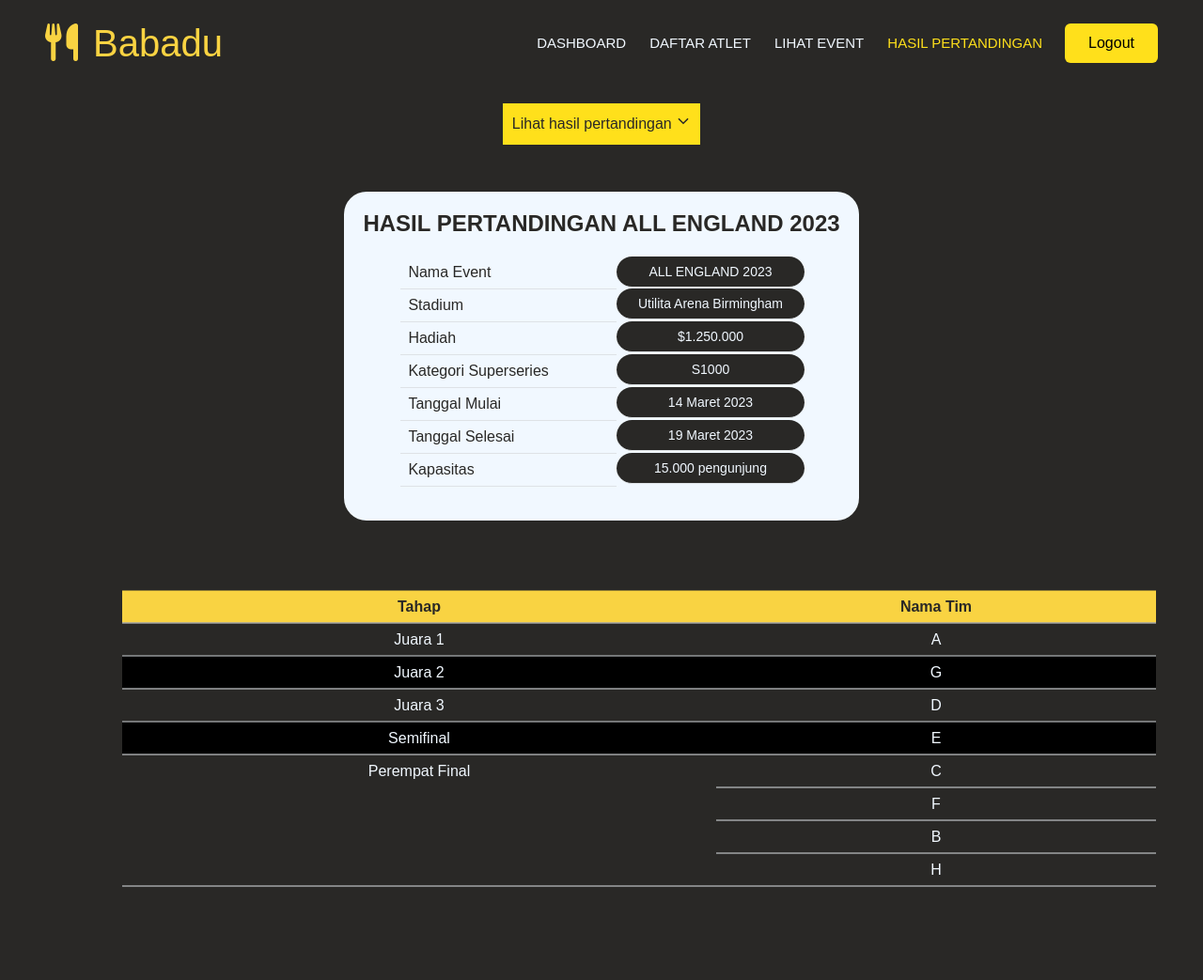
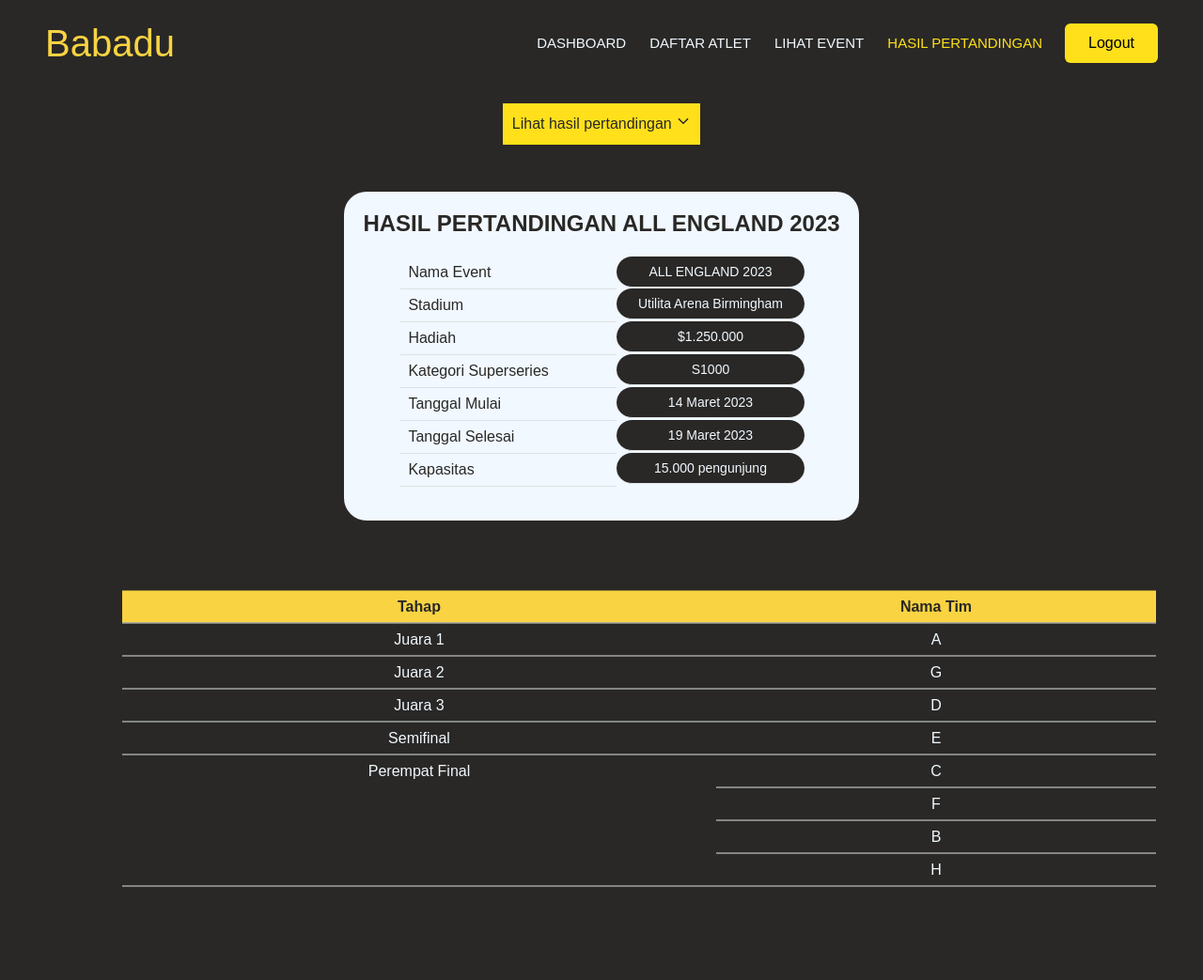
Before and after one commit to maritzarahayui/TK-BASDAT, a Django app: page /umpire/hasil-pertandingan/ in a window 1280 px wide. Shown: the top 1043 px of the page at 94% size. Run offline with Django 4.2, Linux system fonts and the light colour scheme.

Commit message:
delete icon rumah makan wkwkwkwkkw

```diff
--- a/umpire/templates/final_page.html
+++ b/umpire/templates/final_page.html
@@ -18,7 +18,7 @@
 <!-- Navbar -->
 <nav class="navbar navbar-expand-lg navbar-dark bg-dark px-4 px-lg-5 py-3 py-lg-0">
     <a href="" class="navbar-brand p-0">
-        <h1 class="text-title m-0"><i class="fa fa-utensils me-3"></i>Babadu</h1>
+        <h1 class="text-title m-0">Babadu</h1>
     </a>
     <button class="navbar-toggler" type="button" data-bs-toggle="collapse" data-bs-target="#navbarCollapse">
         <span class="fa fa-bars"></span>
--- a/umpire/templates/hasil_pertandingan.html
+++ b/umpire/templates/hasil_pertandingan.html
@@ -17,7 +17,7 @@
 <!-- Navbar -->
 <nav class="navbar navbar-expand-lg navbar-dark bg-dark px-4 px-lg-5 py-3 py-lg-0">
     <a href="" class="navbar-brand p-0">
-        <h1 class="text-title m-0"><i class="fa fa-utensils me-3"></i>Babadu</h1>
+        <h1 class="text-title m-0">Babadu</h1>
     </a>
     <button class="navbar-toggler" type="button" data-bs-toggle="collapse" data-bs-target="#navbarCollapse">
         <span class="fa fa-bars"></span>
@@ -120,7 +120,7 @@
         <td>A</td>
       </tr>
 
-      <tr style="background-color: #000; color: #F1F8FF;">
+      <tr>
         <td>Juara 2</td>
         <td>G</td>
       </tr>
@@ -130,7 +130,7 @@
         <td>D</td>
       </tr>
 
-      <tr style="background-color: #000; color: #F1F8FF;">
+      <tr>
         <td>Semifinal</td>
         <td>E</td>
       </tr>
--- a/umpire/templates/juara3_page.html
+++ b/umpire/templates/juara3_page.html
@@ -18,7 +18,7 @@
 <!-- Navbar -->
 <nav class="navbar navbar-expand-lg navbar-dark bg-dark px-4 px-lg-5 py-3 py-lg-0">
     <a href="" class="navbar-brand p-0">
-        <h1 class="text-title m-0"><i class="fa fa-utensils me-3"></i>Babadu</h1>
+        <h1 class="text-title m-0">Babadu</h1>
     </a>
     <button class="navbar-toggler" type="button" data-bs-toggle="collapse" data-bs-target="#navbarCollapse">
         <span class="fa fa-bars"></span>
--- a/umpire/templates/pertandingan.html
+++ b/umpire/templates/pertandingan.html
@@ -18,7 +18,7 @@
 <!-- Navbar -->
 <nav class="navbar navbar-expand-lg navbar-dark bg-dark px-4 px-lg-5 py-3 py-lg-0">
     <a href="" class="navbar-brand p-0">
-        <h1 class="text-title m-0"><i class="fa fa-utensils me-3"></i>Babadu</h1>
+        <h1 class="text-title m-0">Babadu</h1>
     </a>
     <button class="navbar-toggler" type="button" data-bs-toggle="collapse" data-bs-target="#navbarCollapse">
         <span class="fa fa-bars"></span>
--- a/umpire/templates/semifinal_page.html
+++ b/umpire/templates/semifinal_page.html
@@ -18,7 +18,7 @@
 <!-- Navbar -->
 <nav class="navbar navbar-expand-lg navbar-dark bg-dark px-4 px-lg-5 py-3 py-lg-0">
     <a href="" class="navbar-brand p-0">
-        <h1 class="text-title m-0"><i class="fa fa-utensils me-3"></i>Babadu</h1>
+        <h1 class="text-title m-0">Babadu</h1>
     </a>
     <button class="navbar-toggler" type="button" data-bs-toggle="collapse" data-bs-target="#navbarCollapse">
         <span class="fa fa-bars"></span>
```
Lines whose indentation alone changed are shown as unchanged.
